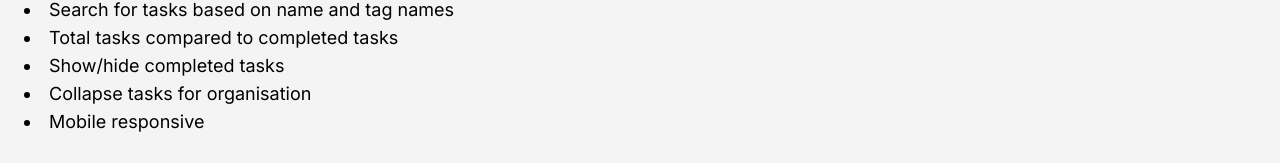
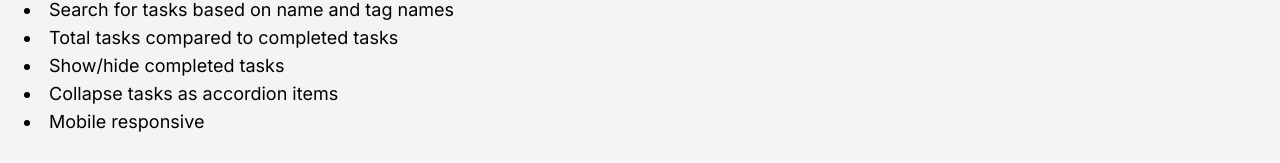
Before and after one commit to spowers1991/to-do-list, a Next.js app: page / in a window 1280 px wide. Shown: the part 736-899 px from the top of the page. Built offline with nearby package versions, Linux system fonts and the light colour scheme.

Commit message:
chore(index): minor update to homepage text - part 3

```diff
--- a/pages/index.jsx
+++ b/pages/index.jsx
@@ -28,7 +28,7 @@ const HomePage = () => {
                <li>Search for tasks based on name and tag names</li>
                <li>Total tasks compared to completed tasks</li>
                <li>Show/hide completed tasks</li>
-               <li>Collapse tasks for organisation</li>
+               <li>Collapse tasks as accordion items</li>
                <li>Mobile responsive</li>
             </ul>
 
```
